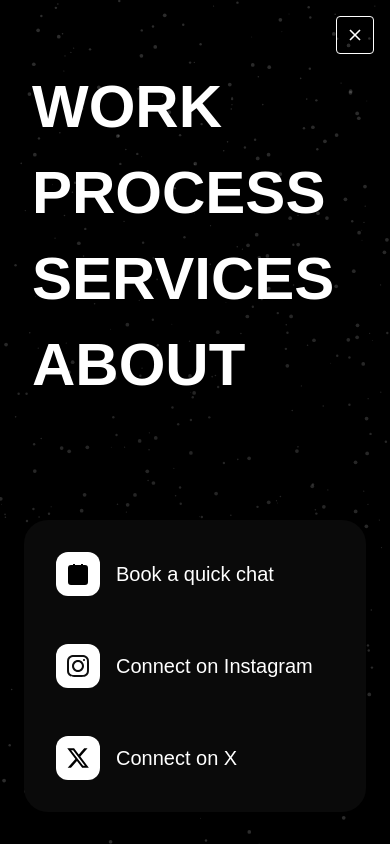
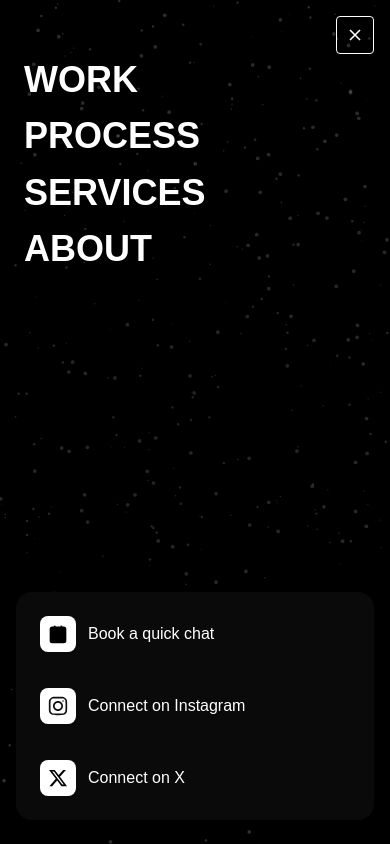
Before and after one commit to sertr4linee/candybay, a Next.js app in the folder client/: page / in a window 390 px wide. Both pictures are taken after a click on the button "START". Built offline with nearby package versions, Linux system fonts and the light colour scheme.

Commit message:
nav d iv edit responsivee

```diff
--- a/client/src/components/Navbar.tsx
+++ b/client/src/components/Navbar.tsx
@@ -236,13 +236,13 @@ export default function Navbar() {
               {/* Section mobile des liens */}
               <div className="flex flex-col md:hidden h-full relative z-10">
                 {/* Conteneur principal centré verticalement */}
-                <div className="flex flex-col justify-between h-full pt-20 pb-8">
+                <div className="flex flex-col justify-between h-full pt-16 pb-6">
                   {/* Liens */}
-                  <div className="space-y-8 text-left px-8">
+                  <div className="space-y-6 text-left px-6">
                     {['WORK', 'PROCESS', 'SERVICES', 'ABOUT'].map((link) => (
                       <motion.h2
                         key={link}
-                        className="text-6xl font-black text-[#ffffff] leading-[0.9] cursor-pointer"
+                        className="text-4xl font-black text-[#ffffff] leading-[0.9] cursor-pointer"
                         whileHover={{
                           color: link === 'WORK' ? '#FFB5E8' :
                                  link === 'PROCESS' ? '#C7CEEA' :
@@ -257,34 +257,34 @@ export default function Navbar() {
                   </div>
 
                   {/* Boutons sociaux */}
-                  <div className="px-6">
-                    <div className="bg-[#0A0A0A] rounded-3xl p-4 space-y-4">
-                      <button className="flex items-center gap-4 w-full text-white py-4 px-4 hover:bg-[#1a1a1a] rounded-xl transition-colors">
-                        <div className="bg-white rounded-xl p-2.5">
-                          <svg width="24" height="24" viewBox="0 0 24 24" fill="black" stroke="black" strokeWidth="2">
+                  <div className="px-4">
+                    <div className="bg-[#0A0A0A] rounded-2xl p-3 space-y-3">
+                      <button className="flex items-center gap-3 w-full text-white py-3 px-3 hover:bg-[#1a1a1a] rounded-xl transition-colors">
+                        <div className="bg-white rounded-lg p-2">
+                          <svg width="20" height="20" viewBox="0 0 24 24" fill="black" stroke="black" strokeWidth="2">
                             <rect x="3" y="4" width="18" height="18" rx="2" ry="2"></rect>
                             <line x1="16" y1="2" x2="16" y2="6"></line>
                             <line x1="8" y1="2" x2="8" y2="6"></line>
                             <line x1="3" y1="10" x2="21" y2="10"></line>
                           </svg>
                         </div>
-                        <span className="text-xl font-medium">Book a quick chat</span>
+                        <span className="text-base font-medium">Book a quick chat</span>
                       </button>
 
-                      <button className="flex items-center gap-4 w-full text-white py-4 px-4 hover:bg-[#1a1a1a] rounded-xl transition-colors">
-                        <div className="bg-white rounded-xl p-2.5">
-                          <Image src="/insta.svg" alt="Instagram" width={24} height={24} />
+                      <button className="flex items-center gap-3 w-full text-white py-3 px-3 hover:bg-[#1a1a1a] rounded-xl transition-colors">
+                        <div className="bg-white rounded-lg p-2">
+                          <Image src="/insta.svg" alt="Instagram" width={20} height={20} />
                         </div>
-                        <span className="text-xl font-medium">Connect on Instagram</span>
+                        <span className="text-base font-medium">Connect on Instagram</span>
                       </button>
 
-                      <button className="flex items-center gap-4 w-full text-white py-4 px-4 hover:bg-[#1a1a1a] rounded-xl transition-colors">
-                        <div className="bg-white rounded-xl p-2.5">
-                          <svg width="24" height="24" viewBox="0 0 24 24" fill="black">
+                      <button className="flex items-center gap-3 w-full text-white py-3 px-3 hover:bg-[#1a1a1a] rounded-xl transition-colors">
+                        <div className="bg-white rounded-lg p-2">
+                          <svg width="20" height="20" viewBox="0 0 24 24" fill="black">
                             <path d="M18.244 2.25h3.308l-7.227 8.26 8.502 11.24H16.17l-5.214-6.817L4.99 21.75H1.68l7.73-8.835L1.254 2.25H8.08l4.713 6.231zm-1.161 17.52h1.833L7.084 4.126H5.117z"/>
                           </svg>
                         </div>
-                        <span className="text-xl font-medium">Connect on X</span>
+                        <span className="text-base font-medium">Connect on X</span>
                       </button>
                     </div>
                   </div>
```
